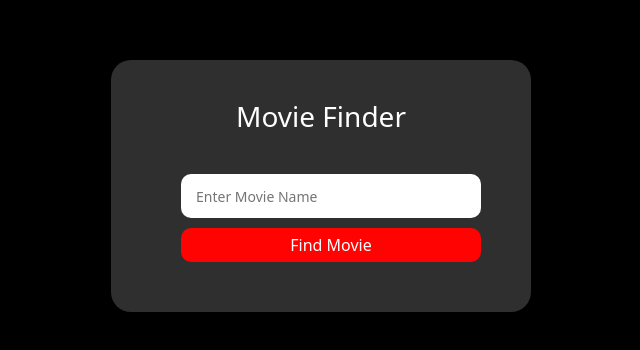
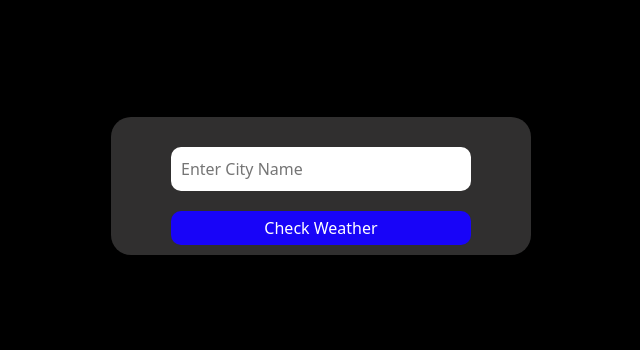
Before and after one commit to surya-jsdev/MovieFinder, a React (Vite) app: page / in a window 1280 px wide. Shown: the part 214-564 px from the top of the page, without its empty margins (319-959 px from the left). Built offline with nearby package versions, Linux system fonts and the light colour scheme.

Commit message:
added Loading

```diff
--- a/src/Weather.jsx
+++ b/src/Weather.jsx
@@ -5,13 +5,17 @@ function Weather() {
     const [input, setInput] = useState("");
     const [Results, setResults] = useState([]);
     const [error, setError] = useState(null);
-    // const [Load, SetLoading] = useState(false);
+    const [Load, SetLoading] = useState(false);
 
     async function WeatherReport() {
+
         if (!input) {
             setError("Please Enter City");
+            SetLoading(false);
             return;
         }
+        SetLoading(true);
+        setError(null)
         try {
             const res = await fetch(`https://api.openweathermap.org/data/2.5/weather?q=${input}&appid=6dae0c680675edcbd02e5e03d95b8a81&units=metric`);
             const data = await res.json();
@@ -21,10 +25,12 @@ function Weather() {
             } else {
                 setResults(data);
                 setInput("");
-                setError(null)
             }
         } catch (error) {
             setError("Not Found");
+        }
+        finally {
+            SetLoading(false)
         }
     }
     return (
@@ -32,7 +38,8 @@ function Weather() {
             <div className="container">
                 <input type="text" value={input} onChange={(e) => { setInput(e.target.value) }} placeholder='Enter City Name' />
                 {error && <p style={{ color: 'red' }}>{error}</p>}
-                <button onClick={WeatherReport}>Check Weather</button>
+                <button onClick={WeatherReport}>
+                    {Load ? "Searching..." : "Check Weather"}</button>
                 <Report results={Results} />
             </div>
         </>
--- a/src/index.css
+++ b/src/index.css
@@ -27,11 +27,13 @@ body {
   margin: 20px 0 0;
   border-radius: 10px;
   border: none;
+  width: 300px;
 }
 
 .container button {
   background-color: rgb(24, 4, 248);
   color: white;
+  width: 300px;
   padding: 5px;
   border-radius: 10px;
   border: none;
--- a/src/main.jsx
+++ b/src/main.jsx
@@ -9,8 +9,8 @@ import Weather from './Weather.jsx'
 
 createRoot(document.getElementById('root')).render(
   <StrictMode>
-    <App />
-    {/* <Weather /> */}
+    {/* <App /> */}
+    <Weather />
     {/* <ColorSchemesExample /> */}
     {/* <GetData /> */}
   </StrictMode>,
```
